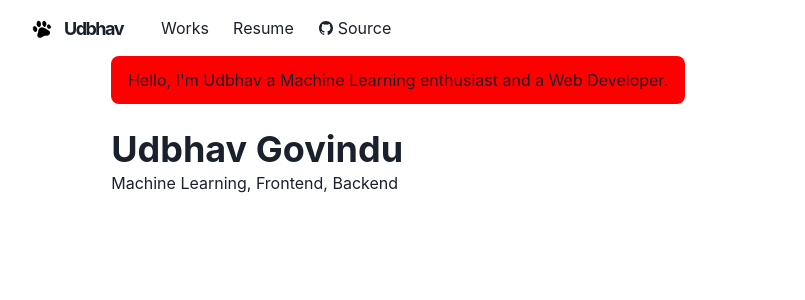
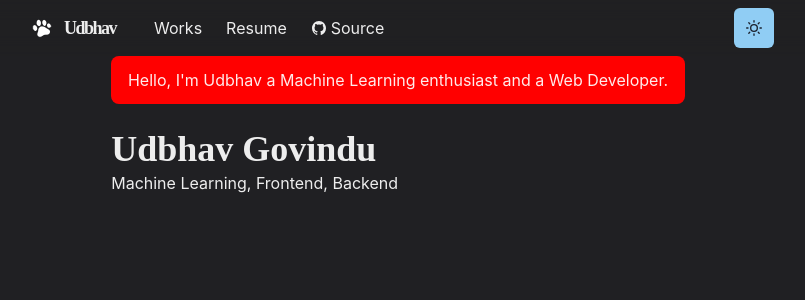
Before and after one commit to udbhav3101/portfolio-website, a Next.js app: page / in a window 1280 px wide. Shown: the top 300 px of the page, without its empty margins (242-1047 px from the left). Built offline with nearby package versions, Linux system fonts and the light colour scheme.

Commit message:
Added Dark and Light Mode

```diff
--- a/components/navbar.js
+++ b/components/navbar.js
@@ -17,7 +17,7 @@
 
 import { HamburgerIcon } from '@chakra-ui/icons';
 import { IoLogoGithub } from 'react-icons/io5';
-
+import ThemeToggleButton from './theme-toggle-button.js';
 
 
 const LinkItem = ({href, path, children, target, ...props}) => {
@@ -91,6 +91,7 @@
                     </LinkItem>
                 </Stack>
                 <Box flex={1} align="right">
+                      < ThemeToggleButton/>
                     <Box ml={2} display={{base: 'inline-block', md: 'none'}}>
                         <Menu>
                             <MenuButton as={IconButton} icon={<HamburgerIcon/>} variant="outline" aria-label="Options"/>
--- /dev/null
+++ b/components/theme-toggle-button.js
@@ -0,0 +1,18 @@
+import { IconButton, useColorMode, useColorModeValue } from "@chakra-ui/react";
+import { SunIcon, MoonIcon } from "@chakra-ui/icons";
+
+const ThemeToggleButton = () => {
+
+    const { toggleColorMode } = useColorMode()
+
+    return (
+        <IconButton
+        aria-label="Toggle Theme"
+        colorScheme={useColorModeValue('purple', 'blue')}
+        icon={useColorModeValue(<MoonIcon/>, <SunIcon/>)}
+        onClick={toggleColorMode}>
+        </IconButton>
+    )
+}
+
+export default ThemeToggleButton;
--- /dev/null
+++ b/lib/theme.js
@@ -0,0 +1,51 @@
+import { extendTheme  } from "@chakra-ui/react";
+import { mode } from '@chakra-ui/theme-tools';
+
+
+const styles = {
+    global: props => ({
+        body: {
+            bg: mode('#f0e7db', '#202023')(props)
+        }
+    })
+}
+
+const components = {
+    Heading: {
+        variants: {
+            'section-title': {
+                textDecoration: 'underline',
+                fontSize: 20,
+                textUnderlineOffset: 6,
+                textDecorationColor: '#525252',
+                textDecorationThickness: 4,
+                marginTop: 3,
+                marginBottom: 4
+            }
+        }
+    },
+
+    Link: {
+        baseStyle: props => ({
+            color: mode('#3d7aed', '#ff63c3')(props),
+            textUnderlinOffset: 3
+        })
+    }
+}
+
+const fonts = {
+    heading: "'M PLUS Rounded 1c'"
+}
+
+const colors = {
+    glassTeal: '#88ccca'
+}
+
+const config = {
+    initialColorMode: 'dark',
+    useSystemColorMode: false
+}
+
+const Theme = extendTheme({config, styles, components, fonts, colors})
+
+export default Theme
--- a/pages/_app.js
+++ b/pages/_app.js
@@ -1,5 +1,6 @@
 import { ChakraProvider, extendTheme } from '@chakra-ui/react';
 import Layout from '../components/Layouts/main';
+import theme from '../lib/theme';
 
 const colors = {
   brand: {
@@ -9,16 +10,15 @@
   },
 }
 
-const theme = extendTheme({ colors })
 
 
 function MyApp({ Component, pageProps, router }) {
 
   return(
-  <ChakraProvider>
+  <ChakraProvider theme={theme}>
   <Layout router={router}>
     <Component {...pageProps}/>
- </Layout>
+  </Layout>
   </ChakraProvider>
     )
 }
--- /dev/null
+++ b/pages/_document.js
@@ -0,0 +1,18 @@
+import { ColorModeScript } from '@chakra-ui/react';
+import NextDocument, { Html, Head, Main, NextScript } from 'next/document';
+import Theme from '../lib/theme.js';
+
+export default class Document extends NextDocument{
+    render() {
+        return(
+            <Html lang="en">
+                <Head/>
+                <body>
+                    <ColorModeScript initialColorMode={Theme.config.initialColorMode}/>
+                <Main/>
+                <NextScript/>
+                </body>
+            </Html>
+        )
+    }
+}
```
